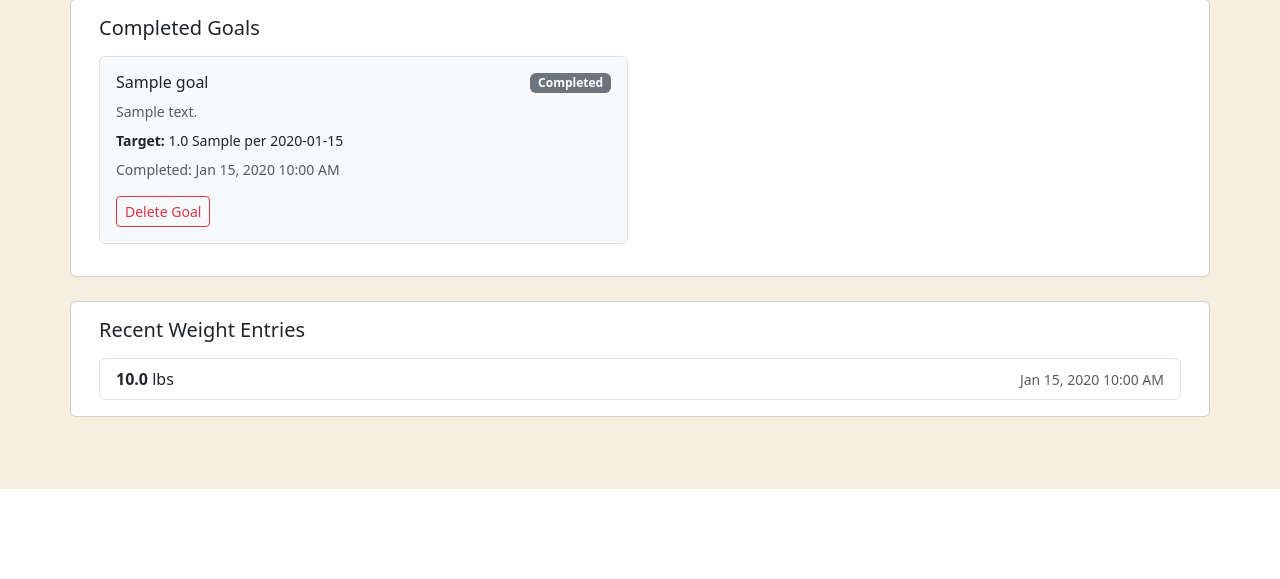
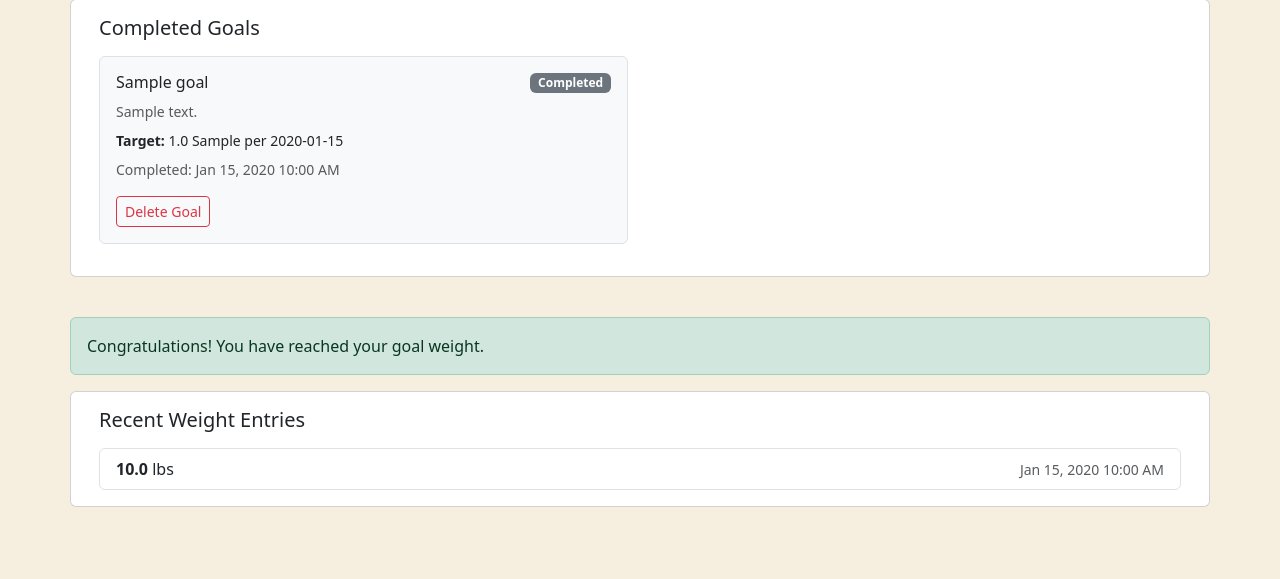
Before and after one commit to lilkub223/nutrition-app, a Django app: page /goals/ in a window 1280 px wide. Shown: the part 2051-2630 px from the top of the page. Before the commit the page ends 2540 px from the top, so only its background shows below. Run offline with Django 5.2, Linux system fonts and the light colour scheme; a user stored in the database is signed in; tables that the repository leaves empty hold one stand-in row (values such as "Sample post").

Commit message:
Restored stashed goals page changes and add weight goal type

```diff
--- a/recipes/models.py
+++ b/recipes/models.py
@@ -5,6 +5,11 @@ from django.utils import timezone
 
 
 class AppUser(models.Model):
+    WEIGHT_GOAL_CHOICES = [
+        ("lose", "Lose Weight"),
+        ("gain", "Gain Weight"),
+        ("maintain", "Maintain Weight"),
+    ]
     user = models.OneToOneField(User, on_delete=models.CASCADE)
     bmr = models.FloatField(blank=True, null=True)
     diseases = models.ManyToManyField("Disease", blank=True)
@@ -23,6 +28,12 @@ class AppUser(models.Model):
     carb_goal = models.FloatField(blank=True, null=True)
     protein_goal = models.FloatField(blank=True, null=True)
     fat_goal = models.FloatField(blank=True, null=True)
+    weight_goal_type = models.CharField(
+        max_length=20,
+        choices=WEIGHT_GOAL_CHOICES,
+        blank=True,
+        null=True
+    )
 
 
 class Recipe(models.Model):
--- a/recipes/templates/recipes/goals.html
+++ b/recipes/templates/recipes/goals.html
@@ -414,6 +414,18 @@
     </div>
 </div>
 
+<!--CHECK TO SEE IF USER HAS REACHED THEIR GOAL WEIGHT-->
+{% if recent_weight_entries %}
+    {% with latest=recent_weight_entries.0 %}
+        {% if app_user.goal_weight and latest.weight <= app_user.goal_weight %}
+            <div class="alert alert-success mt-3">
+                Congratulations! You have reached your goal weight.
+            </div>
+        {% endif %}
+    {% endwith %}
+{% endif %}
+
+
 <!-- RECENT WEIGHT HISTORY -->
 <div class="card mb-4">
     <div class="card-body">
--- a/recipes/views.py
+++ b/recipes/views.py
@@ -646,12 +646,7 @@ def daily_digest(request):
 
 
 
-@login_required
-def daily_digest(request):
-    """
-    Display the daily nutrition digest page
-    """
-    return render(request, 'recipes/daily_digest.html')
+
 
 
 @login_required
@@ -661,12 +656,13 @@ def get_daily_data(request):
     API endpoint to get today's daily log data
     """
     today = date.today()
+    app_user = AppUser.objects.get(user=request.user)
 
     # Get or create today's log
     daily_log, created = DailyLog.objects.get_or_create(
         user=request.user,
         date=today,
-        defaults={'calorie_goal': 2000}
+        defaults={'calorie_goal': app_user.calorie_goal or 2000} #gets user set goal or default of 2000
     )
 
     # Get all meals for today
@@ -704,13 +700,14 @@ def add_meal(request):
     try:
         data = json.loads(request.body)
         today = date.today()
+        app_user = AppUser.objects.get(user=request.user)
 
         # Get or create today's log
         daily_log, created = DailyLog.objects.get_or_create(
             user=request.user,
             date=today,
-            defaults={'calorie_goal': 2000}
-        )
+            defaults={'calorie_goal': app_user.calorie_goal or 2000} #gets user set goal or default of 2000
+    )
 
         # Create meal entry
         meal = MealEntry.objects.create(
@@ -753,12 +750,13 @@ def add_workout(request):
     try:
         data = json.loads(request.body)
         today = date.today()
+        app_user = AppUser.objects.get(user=request.user)
 
         # Get or create today's log
         daily_log, created = DailyLog.objects.get_or_create(
             user=request.user,
             date=today,
-            defaults={'calorie_goal': 2000}
+            defaults={'calorie_goal': app_user.calorie_goal or 2000} #gets user set goal or default of 2000
         )
 
         # Create workout entry
```
Also changed, not shown: recipes/migrations/0001_initial.py, recipes/migrations/0002_rename_measurement_ingredient_measurements.py (deleted), recipes/migrations/0002_userpickeddisease.py (added), recipes/migrations/0003_appuser_age_appuser_gender_appuser_height.py (added), recipes/migrations/0004_appuser_activity_level.py (added), recipes/migrations/0005_remove_ingredient_magnesium_2_mg_and_more.py (added), recipes/migrations/0011_ingredient_measurement_amount_dailylog_mealentry_and_more.py (added), recipes/migrations/0012_appuser_weight_goal_type.py (added).
